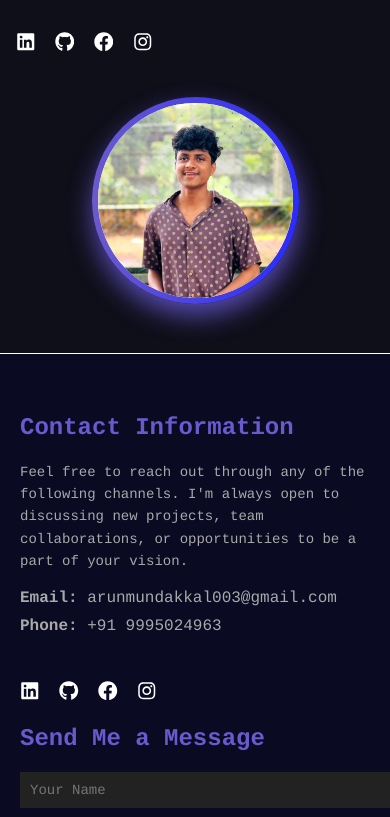
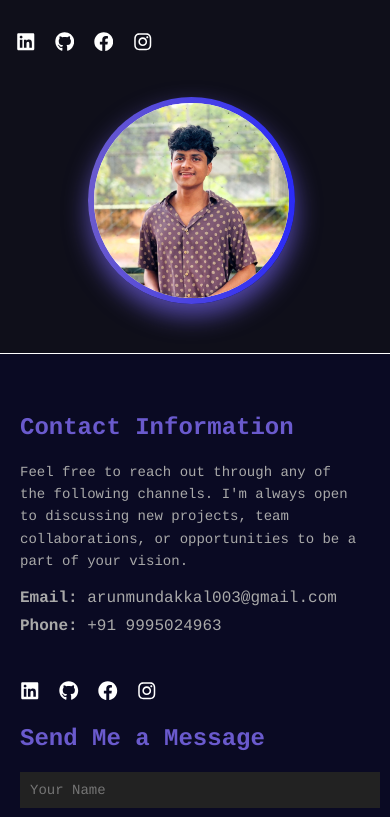
Before and after one commit to Arunitdy/portfolio-2.0, a React (Vite) app in the folder portfolio/: page / in a window 390 px wide. Shown: the part 462-1279 px from the top of the page. Built offline with nearby package versions, Linux system fonts and the light colour scheme.

Commit message:
add width adjustment to Home class for improved layout in Profile.css

```diff
--- a/portfolio/src/All/Profile.css
+++ b/portfolio/src/All/Profile.css
@@ -255,6 +255,8 @@
         display:none;
     }
     .Home {
+
+        width: 93%;
         grid-template-columns: 1fr;
     }
 
@@ -282,6 +284,6 @@
 
       .contact-info,
       .contact-form {
-        width: 100%;
+        width: 97%;
       }
 }
```
Also changed, not shown: portfolio/src/All/Profile.jsx (indentation only).
